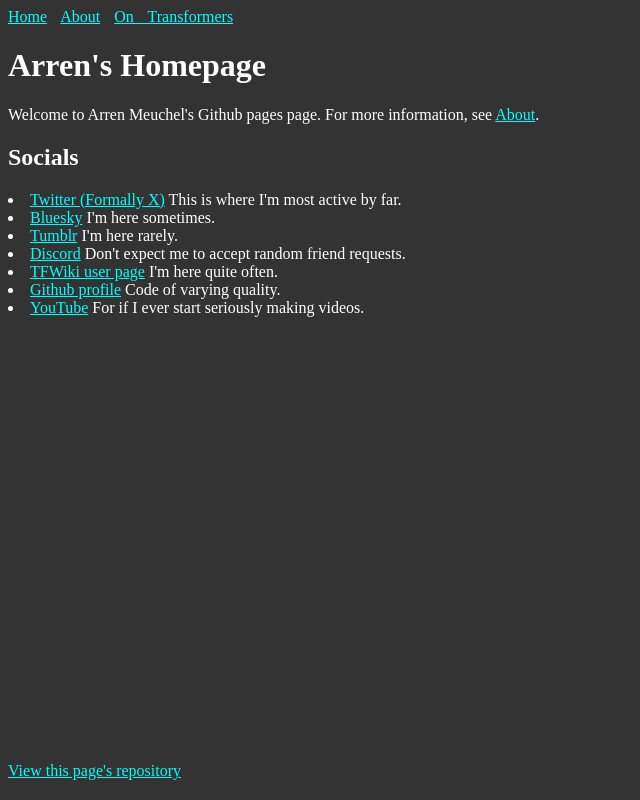
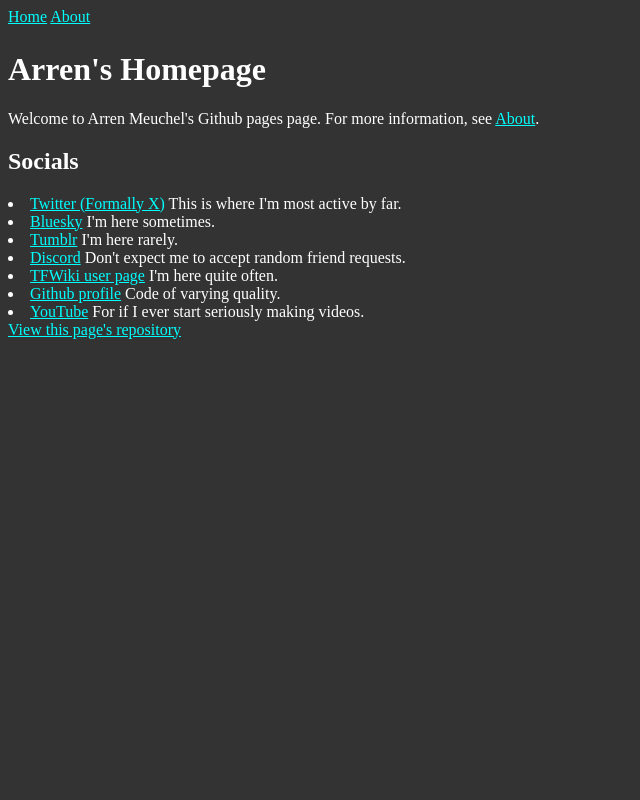
Before and after one commit to ArrenM/ArrenM.github.io, a plain HTML site: page index.html in a window 1280 px wide. Shown: the whole page, without its empty margins (0-640 px from the left). Drawn offline with Linux system fonts and the light colour scheme.

Commit message:
updating topnav word spacing

```diff
--- a/css/main.css
+++ b/css/main.css
@@ -9,10 +9,10 @@ a {
 }
 
 nav.topnav {
-  word-spacing: 10px;
+  margin-bottom: 2%;
 }
 
 footer {
-  position: absolute;
+  position: sticky;
   bottom: 15pt;
 }
--- a/js/main.js
+++ b/js/main.js
@@ -1,7 +1,6 @@
 var navlinks = {
   Home: "index.html",
   About: "about.html",
-  "On Transformers": "transformers/index.html",
 };
 
 var loc = window.location.pathname.toLowerCase().split("/");
```
